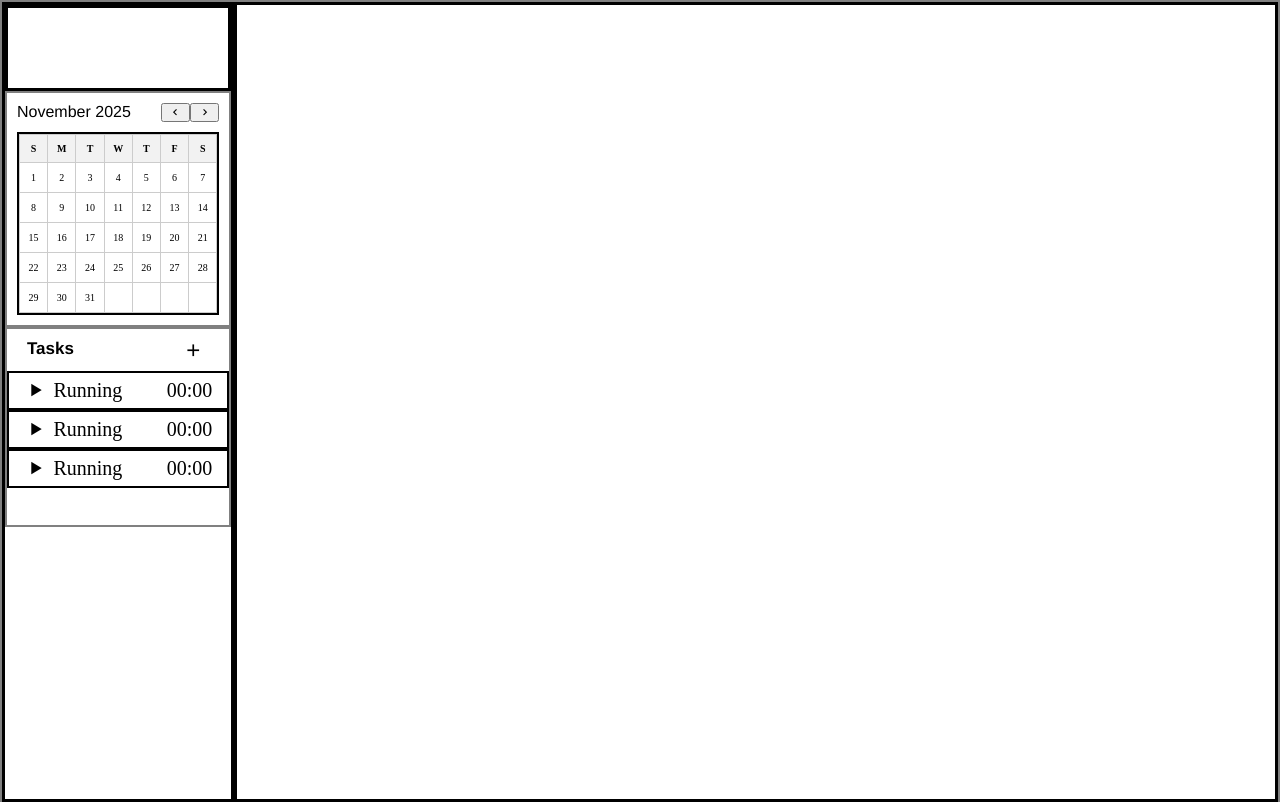
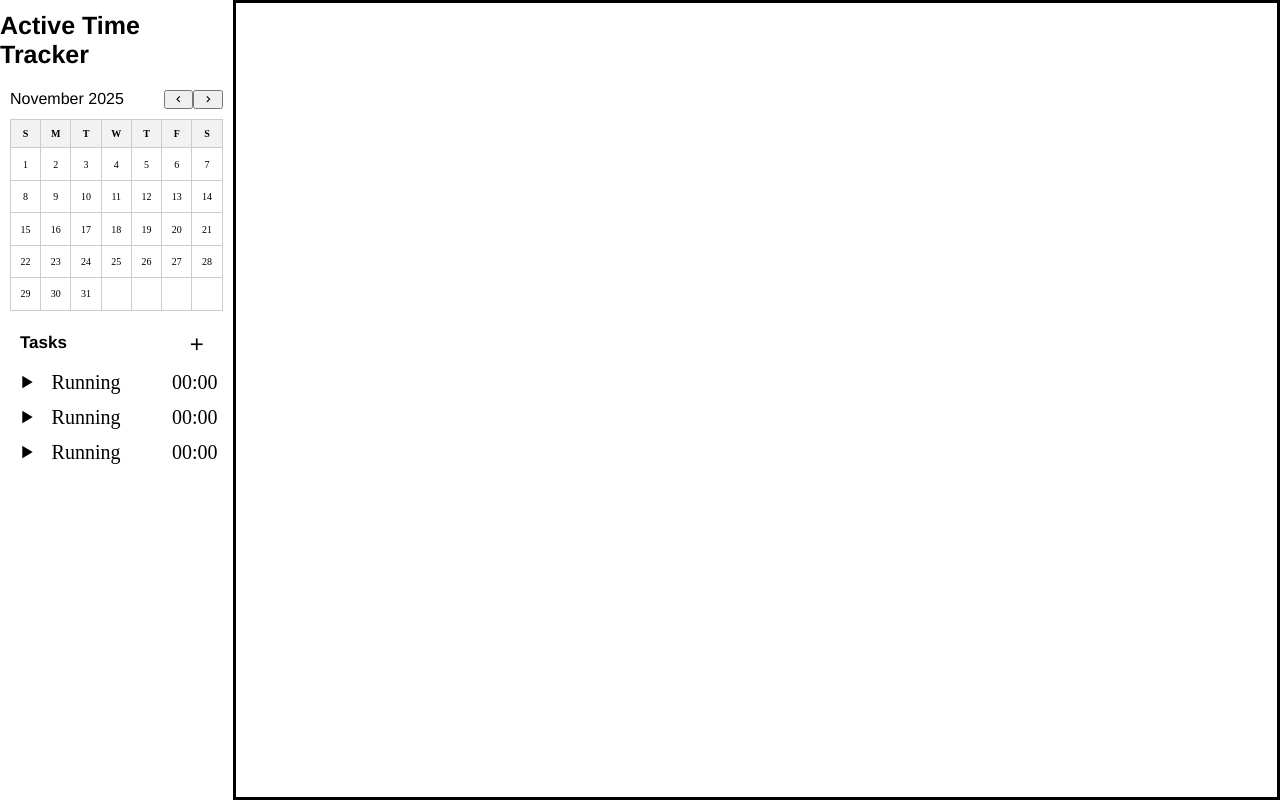
Before and after one commit to SimonX1a0/google-calendar, a React (Vite) app in the folder calendar-app/: page / in a window 1280 px wide. Shown: the top 802 px of the page. Built offline with nearby package versions, Linux system fonts and the light colour scheme.

Commit message:
fixed the layout of the sidebar

```diff
--- a/calendar-app/src/Calendar/SideBar/SideBar.css
+++ b/calendar-app/src/Calendar/SideBar/SideBar.css
@@ -1,23 +1,23 @@
-.title{
-    color: black;
-    font-size: 3cqh;
+.side-bar-header-title{
     font-family:'Franklin Gothic Medium', 'Arial Narrow', Arial, sans-serifs;
-    text-align: center;
-    border: 2px solid gray;
-    margin-bottom: 5rem;
+    font-size: 2.5rem;
+}
+
+.side-bar-header{
+    display: flex;
+    align-items: center;
+    justify-content: space-around;
 }
 
 .calendar{
     width: 100%;
     aspect-ratio: 1/1;
-    border:2px solid gray;
     box-sizing: border-box;
 }
 
 .progress{
     width: 100%;
     min-height: 20rem;
-    border:2px solid gray;
     box-sizing: border-box;
 }
 
@@ -47,7 +47,6 @@
     width:auto;
     aspect-ratio: 10/9;
     margin: 1rem 1rem;
-    border: 2px black solid;
     display: flex;
     flex-direction: column;
 }
@@ -98,7 +97,6 @@
 }
 
 .progress-list-item{
-    border:2px solid black;
     padding: 0.5rem 1.5rem;
     display:flex;
     align-items: center;
--- a/calendar-app/src/Calendar/SideBar/SideBar.jsx
+++ b/calendar-app/src/Calendar/SideBar/SideBar.jsx
@@ -4,7 +4,9 @@ function SideBar(){
     return(
         <>
             <div className="side-bar">
-                <div className="side-bar-header"></div>
+                <div className="side-bar-header">
+                    <h1 className="side-bar-header-title">Active Time Tracker</h1>
+                </div>
                 <div className="calendar">
                     <div className="calendar-header">
                         <div className="calendar-date">{`November 2025`}</div>
--- a/calendar-app/src/index.css
+++ b/calendar-app/src/index.css
@@ -16,12 +16,10 @@ body{
     min-width: 23rem;
     width: 20vw;
     height: 100vh;
-    border: 3px solid black;
     box-sizing: border-box;
 }
 
 .side-bar-header{
-    border: 3px solid black;
     height:10vh;
 }
 
```
